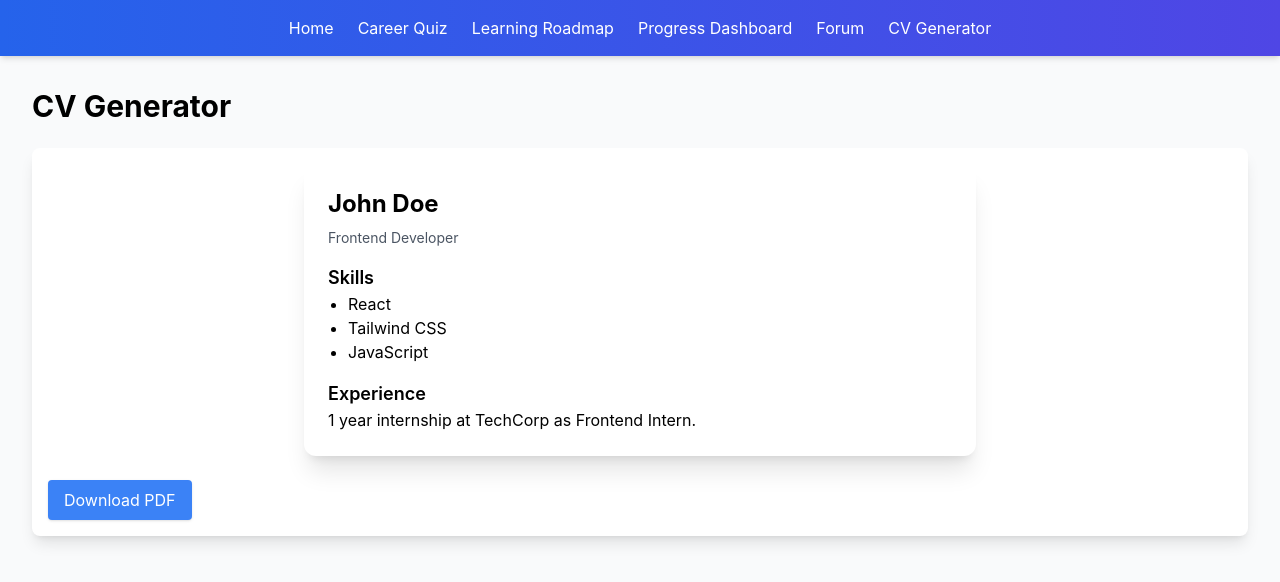
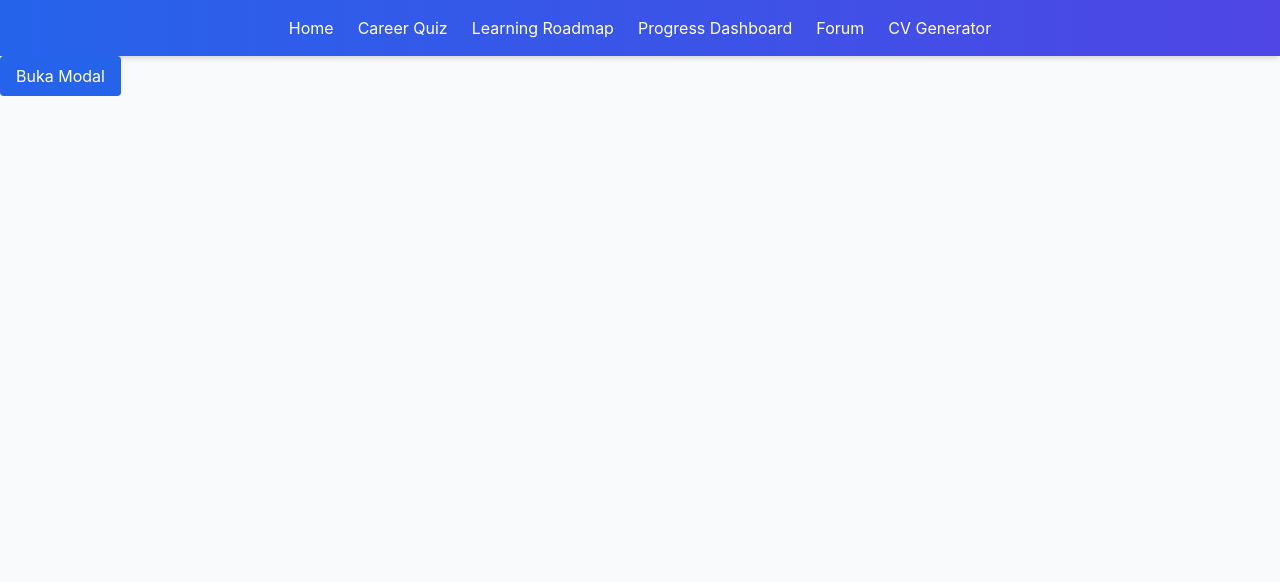
Before and after one commit to mustain97/IDCamp-2024-Developer-Challenge, a React (Vite) app: page /cv in a window 1280 px wide. Shown: the top 582 px of the page. Built offline with nearby package versions, Linux system fonts and the light colour scheme.

Commit message:
Update CvGenerator.jsx

```diff
--- a/src/pages/CvGenerator.jsx
+++ b/src/pages/CvGenerator.jsx
@@ -1,46 +1,25 @@
-import React, { useRef } from 'react';
-import { useReactToPrint } from 'react-to-print';
-import { motion } from 'framer-motion';
-
-const CVContent = React.forwardRef((props, ref) => (
-  <div ref={ref} className="p-6 bg-white text-black max-w-2xl mx-auto shadow-xl rounded-xl">
-    <h1 className="text-2xl font-bold mb-2">{props.name}</h1>
-    <p className="text-sm text-gray-600 mb-4">{props.title}</p>
-    <h2 className="text-lg font-semibold mt-4">Skills</h2>
-    <ul className="list-disc ml-5">
-      {props.skills.map((skill, index) => (
-        <li key={index}>{skill}</li>
-      ))}
-    </ul>
-    <h2 className="text-lg font-semibold mt-4">Experience</h2>
-    <p>{props.experience}</p>
-  </div>
-));
+import React, { useState } from "react";
+import Modal from "../components/Modal";
 
 export default function CvGenerator() {
-  const componentRef = useRef();
-  const handlePrint = useReactToPrint({ content: () => componentRef.current });
-
-  const sampleData = {
-    name: 'John Doe',
-    title: 'Frontend Developer',
-    skills: ['React', 'Tailwind CSS', 'JavaScript'],
-    experience: '1 year internship at TechCorp as Frontend Intern.'
-  };
+  const [modalOpen, setModalOpen] = useState(false);
 
   return (
-    <motion.div className="p-8" initial={{ opacity: 0 }} animate={{ opacity: 1 }}>
-      <h1 className="text-3xl font-bold mb-6">CV Generator</h1>
+    <div>
+      <button
+        className="btn bg-blue-600 text-white px-4 py-2 rounded"
+        onClick={() => setModalOpen(true)}
+      >
+        Buka Modal
+      </button>
 
-      <div className="bg-white p-4 rounded-lg shadow-lg">
-        <CVContent ref={componentRef} {...sampleData} />
-        <button
-          onClick={handlePrint}
-          className="mt-6 bg-blue-500 hover:bg-blue-600 text-white px-4 py-2 rounded shadow"
-        >
-          Download PDF
-        </button>
-      </div>
-    </motion.div>
+      <Modal
+        isOpen={modalOpen}
+        onClose={() => setModalOpen(false)}
+        title="Judul Modal"
+      >
+        <p>Ini isi modalnya.</p>
+      </Modal>
+    </div>
   );
 }
```
